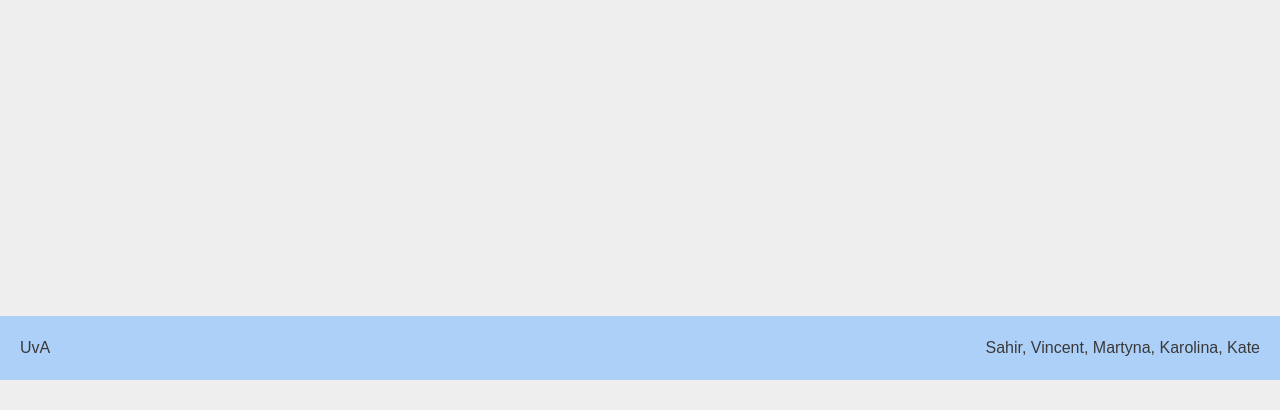
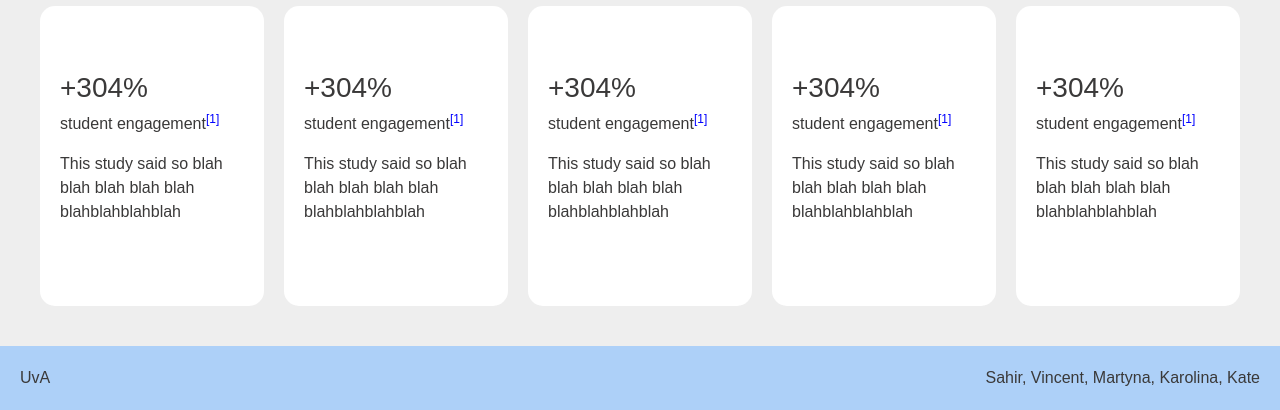
Before and after one commit to 100portraits/cybertalk, a plain HTML site: page whythisworks.html in a window 1280 px wide. Shown: the part 420-830 px from the top of the page. Before the commit the page ends 800 px from the top, so only its background shows below. Drawn offline with nearby package versions, Linux system fonts and the light colour scheme; a script that the page names is missing; a web font is replaced by a local one.

Commit message:
add 'facts' on why this works page

```diff
--- a/whythisworks.css
+++ b/whythisworks.css
@@ -75,11 +75,10 @@ a:hover {
 }
 
 .footer-box {
-    position: absolute;
-    bottom: 0;
+
     width: 100%;
     margin: 0;
-    width: 100%;
+
     background-color: #ADD0F8;
     color: rgb(58, 57, 57);
     display: flex;
@@ -136,3 +135,27 @@ a:hover {
         font-size: small;
     }
 }
+.content {
+    margin: 40px;
+}
+h2 {
+    margin-bottom: 20px;
+}
+.facts-container {
+    display: flex;
+    justify-content: space-between;
+    gap: 20px;
+}
+.facts-container div {
+    display: flex;
+    flex-direction: column;
+    justify-content: center;
+    border-radius: 15px;
+    height: 300px;
+    width: 100%;
+    background-color: white;
+    padding: 20px;
+}
+.citation {
+    color: blue;
+}
--- a/whythisworks.html
+++ b/whythisworks.html
@@ -35,6 +35,36 @@
             <img alt="Us and our project partner - Tim Murck" src="https://www.risevision.com/hs-fs/hubfs/Digital_technologies.jpg?width=730&name=Digital_technologies.jpg"/>
         </div>
     </div>
+    <div class="content">
+        <h2>Here are the facts:</h2>
+        <div class="facts-container">
+            <div>
+                <h3>+304%</h3>
+                <p> student engagement<sup class="citation">[1]</sup></p>
+                <p>This study said so blah blah blah blah blah blahblahblahblah</p>
+            </div>
+            <div>
+                <h3>+304%</h3>
+                <p> student engagement<sup class="citation">[1]</sup></p>
+                <p>This study said so blah blah blah blah blah blahblahblahblah</p>
+            </div>
+            <div>
+                <h3>+304%</h3>
+                <p> student engagement<sup class="citation">[1]</sup></p>
+                <p>This study said so blah blah blah blah blah blahblahblahblah</p>
+            </div>
+            <div>
+                <h3>+304%</h3>
+                <p> student engagement<sup class="citation">[1]</sup></p>
+                <p>This study said so blah blah blah blah blah blahblahblahblah</p>
+            </div>
+            <div>
+                <h3>+304%</h3>
+                <p> student engagement<sup class="citation">[1]</sup></p>
+                <p>This study said so blah blah blah blah blah blahblahblahblah</p>
+            </div>
+        </div>
+    </div>
     <div class="footer-box">
         <p>UvA</p>
         <p>Sahir, Vincent, Martyna, Karolina, Kate</p>
```
